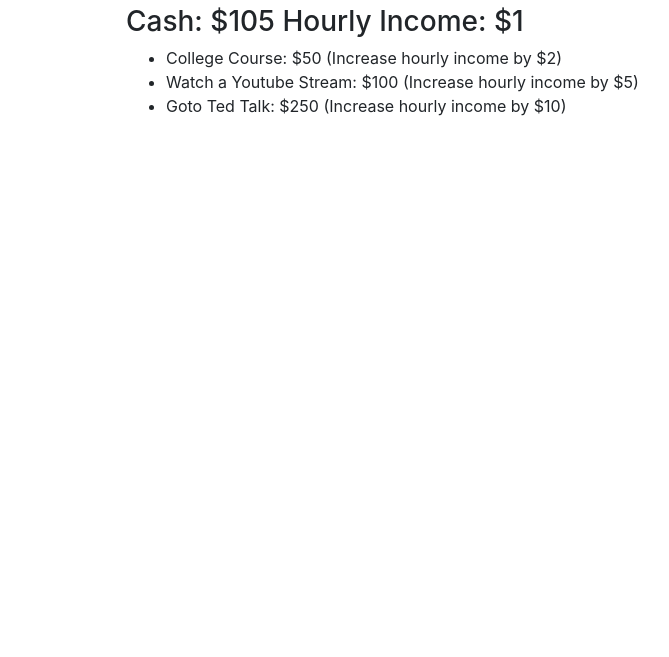
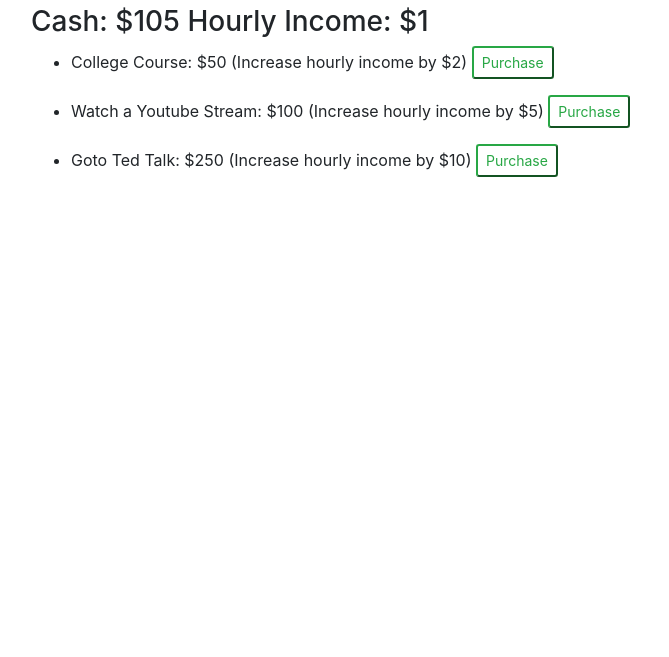
Before and after one commit to codecrapper/Toilet, a plain HTML site: page idlegame-vanilla-js/index.html in a window 1280 px wide. Shown: the part 143-800 px from the top of the page, without its empty margins (244-913 px from the left). Drawn offline with nearby package versions, Linux system fonts and the light colour scheme.

Commit message:
idle game mods

```diff
--- a/idlegame-vanilla-js/app.js
+++ b/idlegame-vanilla-js/app.js
@@ -28,7 +28,8 @@ var incomeBoosts = [
 		title: "Goto Ted Talk",
 		cost: 250,
 		increase: 10
-	}
+	},
+
 ];
 
 // Income functions
@@ -91,15 +92,24 @@ const constructBoosts = () => {
 	let list = document.getElementById("powerup-options");
 	for(let i = 0; i < incomeBoosts.length; i++) {
 		let item = document.createElement("li");
-		item.innerText = incomeBoosts[i].title + ": $" + incomeBoosts[i].cost + " (Increase hourly income by $" + incomeBoosts[i].increase + ")";
-		item.onclick = function() {
+		item.classList.add("mb-3")
+		let createButton = document.createElement("button");
+		createButton.setAttribute("type", "button");
+		createButton.classList.add("btn-sm");
+		createButton.classList.add("btn-outline-success");
+		createButton.innerText = "Purchase";
+				//createButton.classList.add("btn btn-success");
+		item.innerText = incomeBoosts[i].title + ": $" + incomeBoosts[i].cost + " (Increase hourly income by $" + incomeBoosts[i].increase + ") ";
+		createButton.onclick = function() {
 			if(userData.cash >= incomeBoosts[i].cost) {
 				userData.cash -= incomeBoosts[i].cost;
 				userData.hourlyIncome += incomeBoosts[i].increase;
+				constructIncome();
 			} else {
 				alert("you cant afford it mate");
 			}
 		}
+		item.appendChild(createButton);
 		list.appendChild(item);
 	}
 }
--- a/idlegame-vanilla-js/index.html
+++ b/idlegame-vanilla-js/index.html
@@ -17,11 +17,12 @@
 <body>
     <div class = "container">
         <div class = "row">
-            <div class = "col-md-6 offset-md-3">
+            <div class = "col-md-8 offset-md-2">
                 <h1> HELLO WORLD</h1>
                 <h3 id = "game-time"></h3>
                 <h3 id = "user-income"></h3>
                 <ul id = "powerup-options"><ul>
+                <h1 id = "currentStatus"></h1>
             </div>
         </div>
     </div>
```
